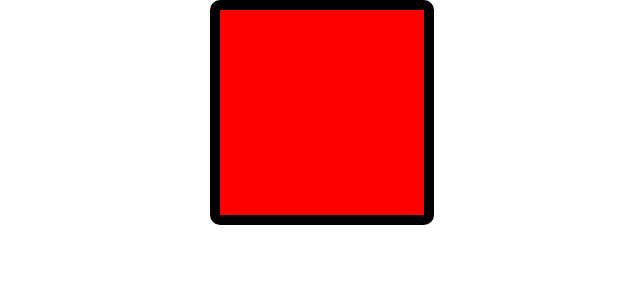
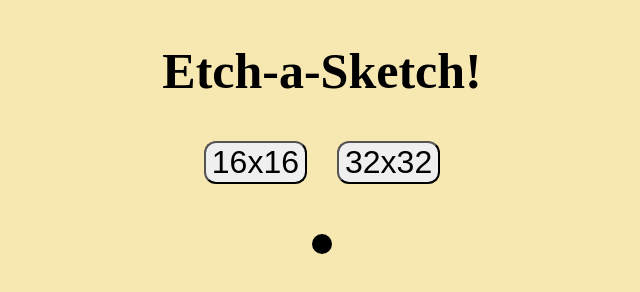
Before and after one commit to Fernando-MI/Etch-a-Sketch-TOP, a plain HTML site: page index.html in a window 1280 px wide. Shown: the whole page, without its empty margins (318-958 px from the left). Drawn offline with Linux system fonts and the light colour scheme.

Commit message:
Pretty much finished

```diff
--- a/etch.css
+++ b/etch.css
@@ -1,7 +1,7 @@
 body{
     margin: 0;
     padding: 0;
-    border: 0;
+    border: 0;background-color: #f7e8b2;
 }
 .line{
     display: flex;
@@ -12,7 +12,7 @@ body{
     border: 0;
     width: auto;
     justify-content: center;
-    background-color: red;
+    background-color: #f7e8b2;
     max-width: 800px;
 
 }
@@ -24,7 +24,7 @@ body{
     border-style: solid;
     border-radius: 10px;
     border-color: black;
-    background-color: red;
+    background-color: #f7e8b2;
 
 }
 .bigboard{
@@ -46,3 +46,19 @@ span:hover{
     color: black;
     background-color: black;
 }
+
+h2{
+    text-align: center;
+    font-size: 50px;
+}
+nav{
+    display: flex;
+    justify-content: center;
+    gap: 30px;
+    padding-bottom: 50px;
+}
+button{
+    font-size: 32px;;
+    border-radius: 12px;
+
+}
--- a/index.html
+++ b/index.html
@@ -6,6 +6,11 @@
     <title>Document</title>
 </head>
 <body>
+    <h2>Etch-a-Sketch!</h2>
+    <nav>
+        <button onclick="createBoards16()">16x16</button>
+        <button onclick="createBoards32()">32x32</button>
+    </nav>
     <div class="bigboard">
         <div class="board">
 
--- a/script.js
+++ b/script.js
@@ -9,8 +9,12 @@ function test(){
         elementMouseIsOver.style.opacity = "1";
       })
 }
-function createBoards(lineL){
+function createBoards16(){
     var container = document.querySelector(".board")
+    container.innerHTML = "";
+    // var size = parseInt(10000 / (32*32)) + "px";
+
+
     for(var j = 0; j < 16; j++){
         var line = document.createElement("div");
         line.classList.add("line");
@@ -18,6 +22,28 @@ function createBoards(lineL){
             var box = document.createElement("span");
             box.id = (j*100) + i;
             box.textContent = "a "
+
+            box.addEventListener("mouseover", test)
+            line.appendChild(box);
+        }
+        container.appendChild(line);
+    }
+    document.querySelector(".bigboard").appendChild(container);
+}
+function createBoards32(){
+    var container = document.querySelector(".board")
+    container.innerHTML = "";
+    // var size = parseInt(10000 / (32*32)) + "px";
+
+
+    for(var j = 0; j < 32; j++){
+        var line = document.createElement("div");
+        line.classList.add("line");
+        for(var i = 0; i < 32; i++){
+            var box = document.createElement("span");
+            box.id = (j*100) + i;
+            box.textContent = "a "
+
             box.addEventListener("mouseover", test)
             line.appendChild(box);
         }
@@ -27,4 +53,4 @@ function createBoards(lineL){
 }
 
 
-createBoards(2);
+// createBoards();
```
